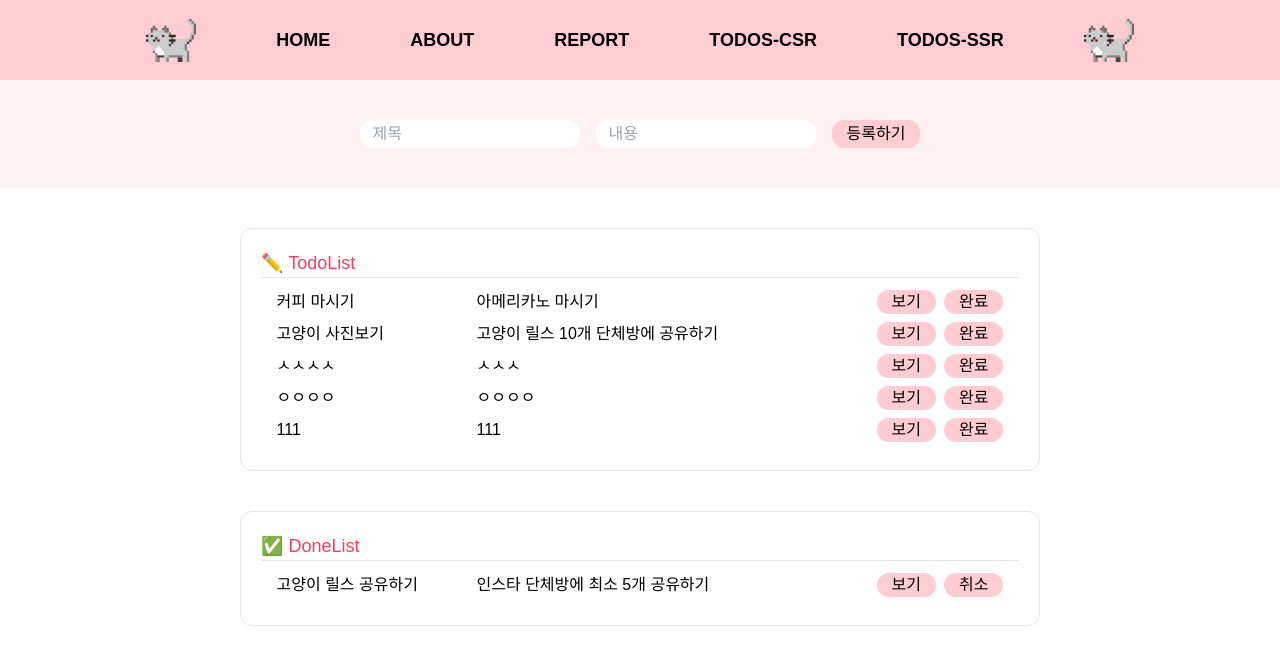
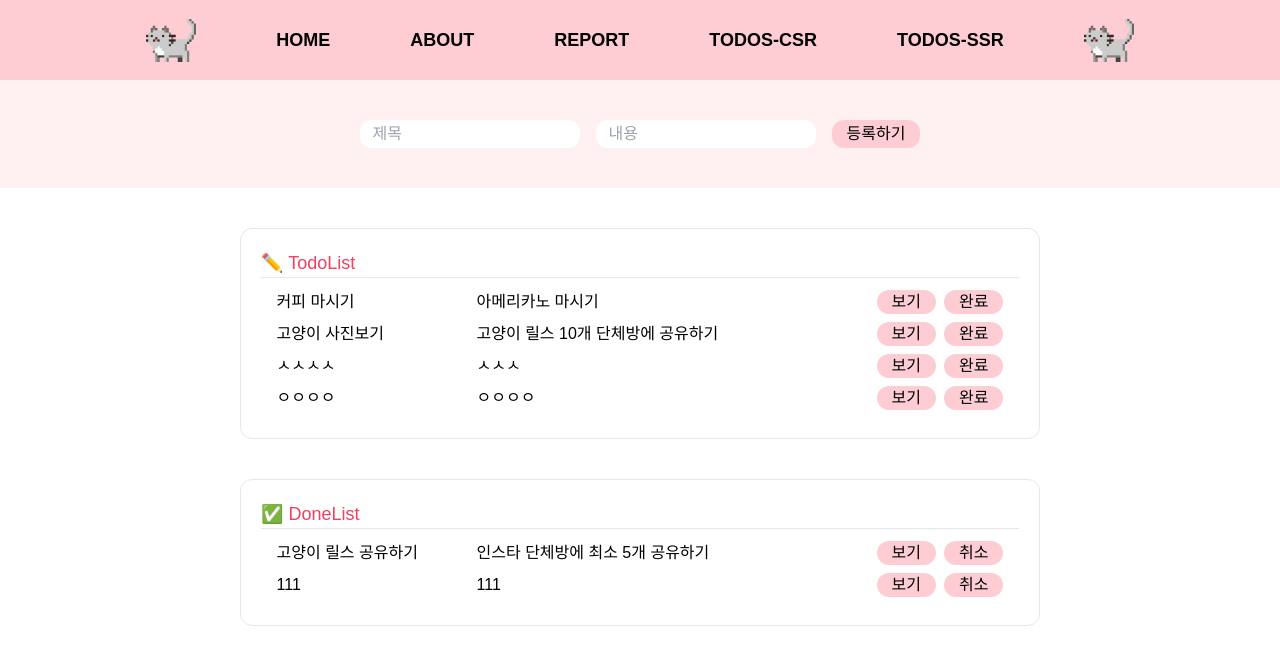
Before and after one commit to redberry0217/myTodoList_nextJs, a Next.js app: page /todos-csr in a window 1280 px wide. Shown: the top 664 px of the page. Built offline with nearby package versions, Linux system fonts and the light colour scheme; data requests are answered from the project's data file; a web font is replaced by a local one.

Commit message:
Add: Todos CSR 완료토글 기능 완료

```diff
--- a/db.json
+++ b/db.json
@@ -41,7 +41,7 @@
       "id": "4ba5",
       "title": "111",
       "content": "111",
-      "isDone": false
+      "isDone": true
     }
   ]
 }
--- a/src/app/api/[id]todos/route.ts
+++ b/src/app/api/[id]todos/route.ts
@@ -2,13 +2,12 @@ export async function DELETE(request: Request): Promise<Response> {
   try {
     const { id } = await request.json();
     await fetch(`http://localhost:4000/todos/${id}`, {
-      method: 'DELETE',
-      body: JSON.stringify({ id })
+      method: 'DELETE'
     });
 
     return new Response('Todo 삭제 완료', { status: 204 });
   } catch (error) {
     console.error(`에러 발생`, error);
-    return new Response(`서버 에러`, { status: 500 });
+    return new Response('서버 에러', { status: 500 });
   }
 }
--- a/src/app/api/todos/route.ts
+++ b/src/app/api/todos/route.ts
@@ -33,3 +33,21 @@ export async function POST(request: Request): Promise<Response> {
     return new Response(`서버 에러`, { status: 500 });
   }
 }
+
+export async function PATCH(request: Request) {
+  try {
+    const { id, isDone } = await request.json();
+    if (!id) {
+      return new Response('존재하지 않는 todo입니다.', { status: 400 });
+    }
+
+    await fetch(`http://localhost:4000/todos/${id}`, {
+      method: 'PATCH',
+      body: JSON.stringify({ isDone })
+    });
+    return new Response('Todo 상태 업데이트 완료', { status: 200 });
+  } catch (error) {
+    console.error(`에러 발생`, error);
+    return new Response('서버 에러', { status: 500 });
+  }
+}
--- a/src/app/components/todoItem.tsx
+++ b/src/app/components/todoItem.tsx
@@ -2,9 +2,36 @@
 
 import React from 'react';
 import { buttonStyle } from '@/styles/styles';
-import { Todos } from '@/app/types';
+import { Todos, UpdatedTodo } from '@/app/types';
+import { useMutation, useQueryClient } from '@tanstack/react-query';
 
 function TodoItem({ todoData }: { todoData: Todos[] }) {
+  const queryClient = useQueryClient();
+  const isDoneMutation = useMutation({
+    mutationFn: async (updatedTodo: UpdatedTodo) => {
+      try {
+        await fetch(`http://localhost:3000/api/todos`, {
+          method: 'PATCH',
+          body: JSON.stringify({ id: updatedTodo.id, isDone: updatedTodo.isDone })
+        });
+      } catch (error) {
+        alert(`Todo 상태 변경 에러 발생, 다시 시도하세요.`);
+        console.log('error', error);
+      }
+    }
+  });
+
+  const toggleIsDone = (id: string, isDone: boolean) => {
+    const updatedTodo = {
+      id: id,
+      isDone: !isDone
+    };
+    isDoneMutation.mutate(updatedTodo, {
+      onSuccess: () => {
+        queryClient.invalidateQueries({ queryKey: ['todos'] });
+      }
+    });
+  };
   return (
     <section className="flex flex-col items-center pt-3">
       <ul>
@@ -14,7 +41,9 @@ function TodoItem({ todoData }: { todoData: Todos[] }) {
             <div className="w-[400px]">{item.content}</div>
             <div className="flex gap-2">
               <button style={buttonStyle}>보기</button>
-              <button style={buttonStyle}>{item.isDone ? '취소' : '완료'}</button>
+              <button style={buttonStyle} onClick={() => toggleIsDone(item.id, item.isDone)}>
+                {item.isDone ? '취소' : '완료'}
+              </button>
             </div>
           </li>
         ))}
--- a/src/app/types/index.tsx
+++ b/src/app/types/index.tsx
@@ -16,3 +16,5 @@ export type Todos = {
 export type TodoList = Todos[];
 
 export type NewTodo = Omit<Todos, 'id'>;
+
+export type UpdatedTodo = Pick<Todos, 'id' | 'isDone'>;
```
